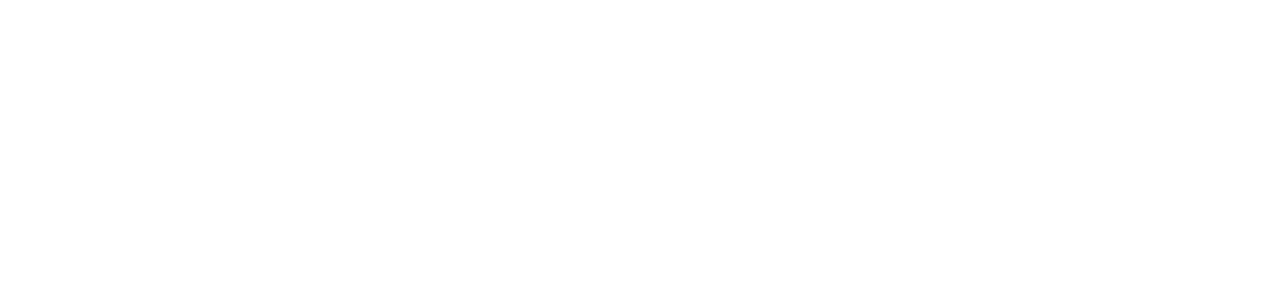
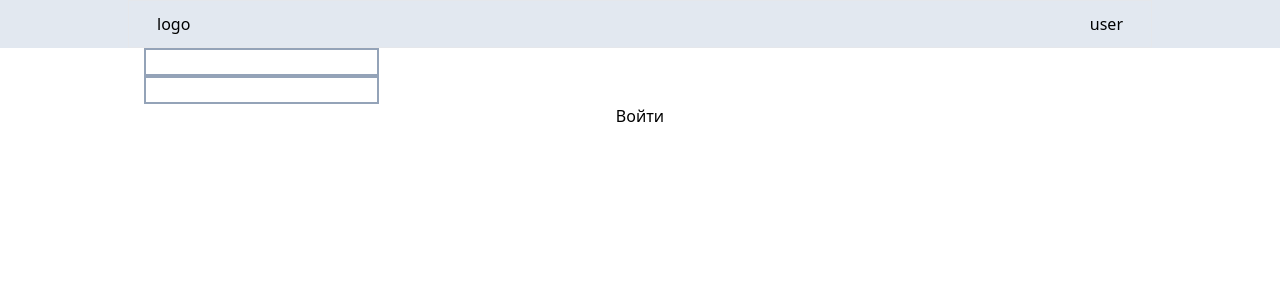
Before and after one commit to moronq/social-network, a React (Create React App) app: page /auth in a window 1280 px wide. Before the commit this address led to /. Shown: the top 300 px of the page. Built offline with nearby package versions, Linux system fonts and the light colour scheme.

Commit message:
started auth page

```diff
--- a/src/App.tsx
+++ b/src/App.tsx
@@ -1,5 +1,6 @@
 import { Navigate, Route, Routes } from 'react-router-dom'
 import LayoutApp from './components/LayoutApp'
+import AuthPage from './pages/AuthPage/AuthPage'
 import MessagePage from './pages/MessagePage/MessagePage'
 import ProfilePage from './pages/ProfilePage/ProfilePage'
 import UsersPage from './pages/UsersPage/UsersPage'
@@ -12,6 +13,7 @@
         <Route path="message" element={<MessagePage />} />
         <Route path="profile/:id" element={<ProfilePage />} />
         <Route path="profile" element={<ProfilePage />} />
+        <Route path="auth" element={<AuthPage />} />
         <Route path="*" element={<Navigate to={'/'} replace />} />
       </Route>
     </Routes>
--- a/src/components/LayoutApp.tsx
+++ b/src/components/LayoutApp.tsx
@@ -3,9 +3,21 @@
 
 const LayoutApp = () => {
   return (
-    <div>
-      <Outlet />
-    </div>
+    <>
+      <nav className=" bg-slate-200">
+        <div className="flex justify-between border max-w-5xl mx-auto px-4 h-12 ">
+          <div className="flex items-center hover:bg-slate-300 px-3 hover:cursor-pointer">
+            logo
+          </div>
+          <div className="flex items-center hover:bg-slate-300 px-3 hover:cursor-pointer">
+            user
+          </div>
+        </div>
+      </nav>
+      <div className="max-w-5xl mx-auto px-4">
+        <Outlet />
+      </div>
+    </>
   )
 }
 
--- /dev/null
+++ b/src/pages/AuthPage/AuthPage.tsx
@@ -0,0 +1,31 @@
+import React, { ReactHTMLElement, useState } from 'react'
+
+const AuthPage = () => {
+  const [login, setLogin] = useState('')
+
+  const onChangeLogin = (e: React.ChangeEvent<HTMLInputElement>) => {
+    setLogin(e.target.value)
+  }
+
+  return (
+    <>
+      <form className="flex flex-col ">
+        <label>
+          <input
+            className="border-2 border-slate-400"
+            type="text"
+            autoComplete="off"
+            value={login}
+            onChange={(e) => onChangeLogin(e)}
+          />
+        </label>
+        <label>
+          <input className="border-2 border-slate-400" type="password" />
+        </label>
+        <button>Войти</button>
+      </form>
+    </>
+  )
+}
+
+export default AuthPage
--- a/src/pages/ProfilePage/ProfilePage.tsx
+++ b/src/pages/ProfilePage/ProfilePage.tsx
@@ -1,7 +1,23 @@
-import React from 'react'
+import React, { FC } from 'react'
+import { useParams } from 'react-router-dom'
 
-const ProfilePage = () => {
-  return <>ProfilePage</>
+type Params = {
+  id?: string
+}
+
+const ProfilePage: FC = () => {
+  // const params = useParams<Params>()
+  // const userId = params.id ??
+  return (
+    <>
+      <img
+        src="https://cdn-icons-png.flaticon.com/512/149/149071.png"
+        alt="avatar"
+        width="300px"
+      />
+      <ul></ul>
+    </>
+  )
 }
 
 export default ProfilePage
```
